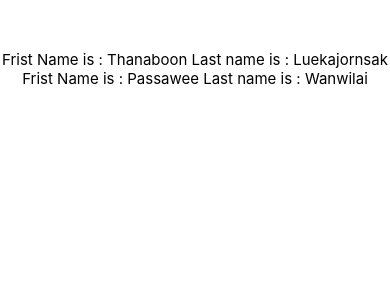
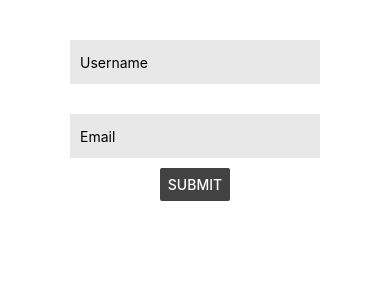
Before and after one commit to Thanaboonchamp/1913230015_ReactNative, a React Native app: screen / in a window 390 px wide. Shown: the top 300 px of the page. Built offline with nearby package versions, Linux system fonts and the light colour scheme.

Commit message:
Practice3A

```diff
--- a/App.js
+++ b/App.js
@@ -8,6 +8,9 @@ import CustomComponent from './components/CustomComponent'
 import Logo from './components/Logo'
 import LotsOfGreeting from './components/LotsOfGreeting'
 import MyCustomTextWith from './components/MyCustomTextWith'
+import Count from './components/Count'
+import TexInput1 from './components/TexInput1'
+import UserNamePassword from './components/UserNamePassword'
 
 const App = () => {
   return (
@@ -19,9 +22,22 @@ const App = () => {
       {/* <CustomComponent/> */}
       {/* <Logo/> */}
       {/* <LotsOfGreeting/> */}
-      <MyCustomTextWith/>
+      {/* <MyCustomTextWith/> */}
+      {/* <Count num={2} title="Click"/> */}
+      {/* <TexInput1/> */}
+      <UserNamePassword/>
     </View>
   )
 }
 
 export default App
+
+const styles = StyleSheet.create({
+  container:{
+      flex:1,
+      justifyContent:'center',
+      alignItems: 'center',
+
+  }
+
+})
--- /dev/null
+++ b/components/Count.js
@@ -0,0 +1,30 @@
+import { View, Text, Button, StyleSheet} from "react-native";
+import React, { useEffect, useState } from "react";
+
+const Count = ({num,title}) => {
+//   const {num,title} = props;
+  const [count, setCount] = useState(num);
+/*
+  useEffect(()=>{
+    console.log('use effect1')
+  });
+
+  useEffect(()=>{
+    console.log('use effect2')
+  },[count]);
+
+  useEffect(()=>{
+    console.log('use effect3')
+  },[]);
+ */
+
+  return (
+    <View>
+      <Text>{title} : {count}</Text>
+      <Button title="Click Me"
+      onPress={()=>setCount(count + 1)} />
+    </View>
+  );
+};
+
+export default Count;
--- /dev/null
+++ b/components/TexInput1.js
@@ -0,0 +1,50 @@
+import { StyleSheet,
+     Text,
+     View,
+     SafeAreaView,
+     TextInput,
+     Button
+
+    } from 'react-native'
+import React, { useState } from 'react';
+
+const TexInput1 = () => {
+
+    const [userName,setUserName] = useState('');
+
+    return(
+        <SafeAreaView style={{felx:1}}>
+            <View style={styles.container}>
+                <Text>
+                    Insert Any Text In Below
+                </Text>
+                <TextInput
+                value={userName}
+                onChangeText = {(userName)=>{setUserName(userName)}}
+                placeholder = {'Input userName'}
+                style = {styles.input}
+                />
+            </View>
+        </SafeAreaView>
+    )
+
+}
+
+export default TexInput1
+
+const styles = StyleSheet.create({
+    container: {
+    flex: 1,
+    alignItems: 'center',
+    marginTop: 20,
+    backgroundColor: '#ffffff',
+    },
+    input: {
+    width: 250,
+    height: 44,
+    padding: 10,
+    marginTop: 20,
+    marginBottom: 10,
+    backgroundColor: '#e8e8e8'
+    },
+})
--- /dev/null
+++ b/components/UserNamePassword.js
@@ -0,0 +1,75 @@
+import { StyleSheet,
+    Text,
+    View,
+    SafeAreaView,
+    TextInput,
+    Button
+
+} from 'react-native'
+import React, { useState } from 'react';
+
+const UserNamePassword = ({}) => {
+    const [userNamePassword1,setuserNamePassword1] = useState('');
+    const [userNamePassword2,setuserNamePassword2] = useState('');
+    const checkTextInput = () => {
+        if (!userNamePassword1.trim()) {
+            alert('Please Enter Name');
+        return;
+        }
+        else if (!userNamePassword2.trim())
+            alert('Please Enter Email');
+
+        else{
+            alert('Done');
+        }
+        };
+
+
+    return(
+        <SafeAreaView style={{felx : 1}}>
+            <View style={styles.container}>
+
+                <TextInput
+                value={userNamePassword1}
+                onChangeText = {(userNamePassword1)=>{setuserNamePassword1(userNamePassword1)}}
+                placeholder = {'Username'}
+                style = {styles.input}
+                />
+
+                <TextInput
+                value={userNamePassword2}
+                onChangeText = {(userNamePassword2)=>{setuserNamePassword2(userNamePassword2)}}
+                placeholder = {'Email'}
+                style = {styles.input}
+                />
+
+                <Button title="SUBMIT"  color="#434242"
+                onPress={checkTextInput} />
+
+
+            </View>
+        </SafeAreaView>
+
+    )
+
+}
+
+export default UserNamePassword
+
+const styles = StyleSheet.create({
+container: {
+flex: 1,
+alignItems: 'center',
+marginTop: 20,
+backgroundColor: '#ffffff',
+},
+
+input: {
+width: 250,
+height: 44,
+padding: 10,
+marginTop: 20,
+marginBottom: 10,
+backgroundColor: '#e8e8e8'
+},
+})
```
